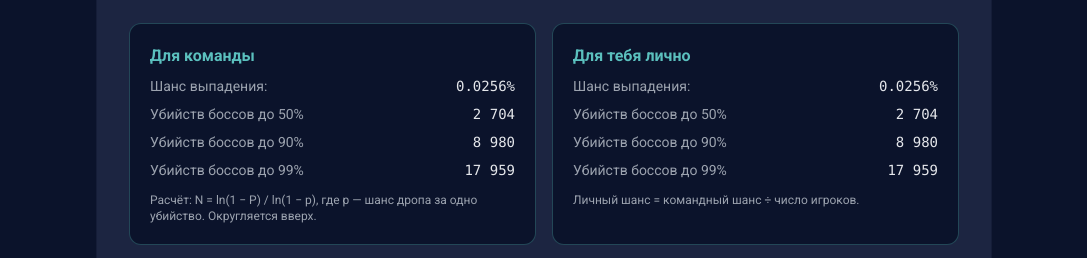
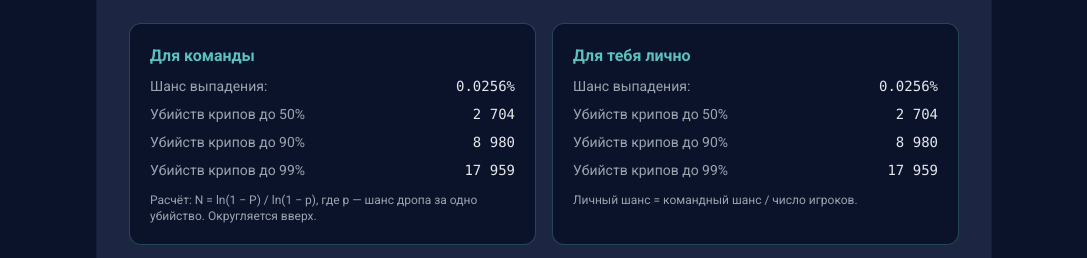
Before and after one commit to SusanWay/BSA-drop-chances-analysis, a Nuxt app: page / in a window 1280 px wide. Shown: the part 2059-2317 px from the top of the page, without its empty margins (96-1183 px from the left). Built offline with nearby package versions, Linux system fonts and the light colour scheme.

Commit message:
Патч локализации

```diff
--- a/locales/messages.ts
+++ b/locales/messages.ts
@@ -162,16 +162,16 @@ export default {
                 probLabel: "Шанс выпадения:",
                 // Новый блок ожиданий (левая карточка)
                 killsCalc: "Расчёт количества убийств",
-                n50: "Убийств боссов до 50%",
-                n90: "Убийств боссов до 90%",
-                n99: "Убийств боссов до 99%",
+                n50: "Убийств крипов до 50%",
+                n90: "Убийств крипов до 90%",
+                n99: "Убийств крипов до 99%",
                 trialsNote: "Расчёт: N = ln(1 − P) / ln(1 − p), где p — шанс дропа за одно убийство. Округляется вверх.",
                 // Остальные ключи остаются для правой карточки
                 team: { title: "Для команды" },
                 you: { title: "Для тебя лично" },
                 prob: "Шанс за убийство",
                 expectedKills: "Ожидаемое число убийств",
-                note: "Личный шанс = командный шанс ÷ число игроков.",
+                note: "Личный шанс = командный шанс / число игроков.",
                 warning: {
                     title: "Важно знать",
                     body: "Нет точных данных, на каких мобах срабатывает проверка на выпадение. Вероятно, призванные существа (summons) не считаются — например, пуджи на второй локации.",
@@ -360,16 +360,16 @@ export default {
                 probLabel: "Chance of falling out:",
                 // New left card
                 killsCalc: "Boss kill calculations",
-                n50: "Boss kills for 50%",
-                n90: "Boss kills for 90%",
-                n99: "Boss kills for 99%",
+                n50: "Mobs kills for 50%",
+                n90: "Mobs kills for 90%",
+                n99: "Mobs kills for 99%",
                 trialsNote: "Computed as N = ln(1 − P) / ln(1 − p), where p is the per-kill drop chance. Rounded up.",
                 // Right card stays
                 team: { title: "For the team" },
                 you: { title: "For you personally" },
                 prob: "Chance per kill",
                 expectedKills: "Expected kills",
-                note: "Personal chance = team chance ÷ number of players.",
+                note: "Personal chance = team chance / number of players.",
                 warning: {
                     title: "Important note",
                     body: "There’s no exact data on which mobs trigger the drop check. It’s likely that summoned units (summons) don’t count — for example, Pudge on the second map.",
```
